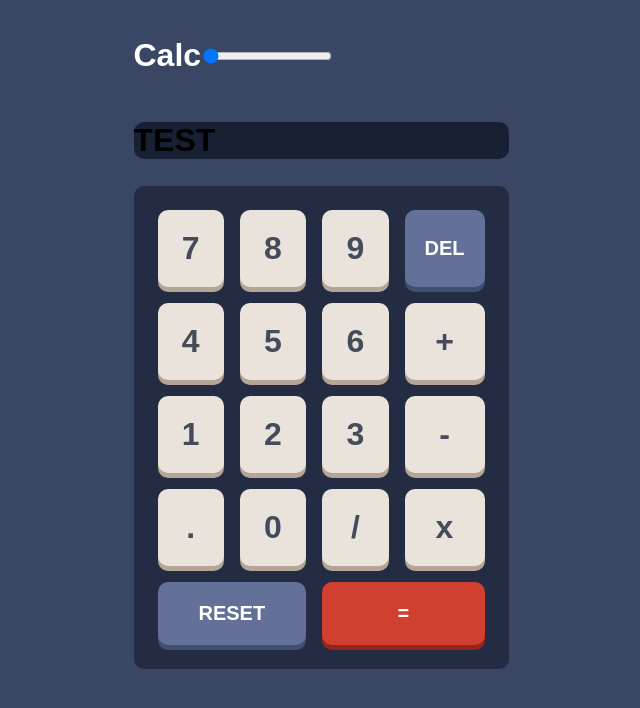
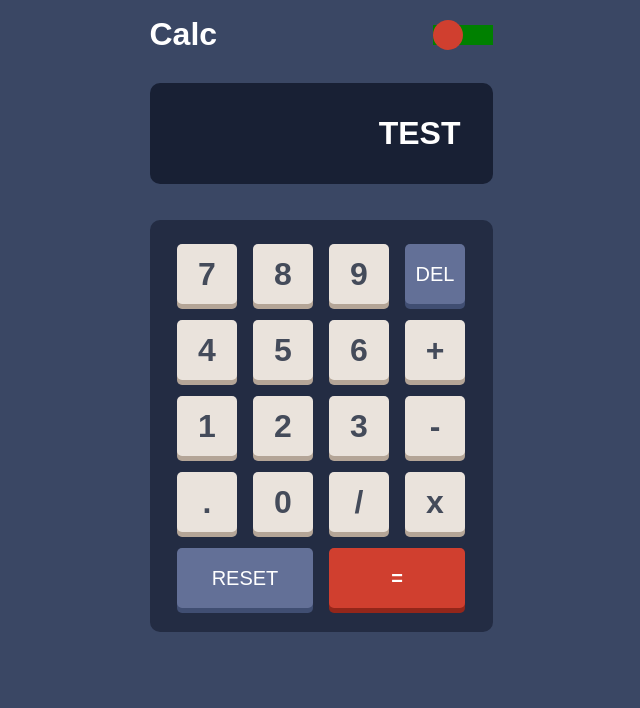
Before and after one commit to Andrekode/fm-calculator-app, a React (Create React App) app: page / in a window 1280 px wide. Shown: the top 708 px of the page, without its empty margins (319-959 px from the left). Built offline with nearby package versions, Linux system fonts and the light colour scheme.

Commit message:
styled inputrange

```diff
--- a/src/App.js
+++ b/src/App.js
@@ -15,10 +15,13 @@ export default function App() {
 
   const handleChange = (e) => {
     const { value } = e.target
-    setTheme({ value })
+    setTheme((prevTheme) => {
+      return { ...prevTheme, value }
+    })
   }
 
   return (
+    <React.StrictMode>
       <ThemeProvider
         theme={
           theme.value === '1'
@@ -38,5 +41,6 @@ export default function App() {
           <ContainerGridButtons>{buttons}</ContainerGridButtons>
         </Container>
       </ThemeProvider>
+    </React.StrictMode>
   )
 }
--- a/src/Components/button/style.js
+++ b/src/Components/button/style.js
@@ -11,7 +11,7 @@ export const StyledButton = styled(Button)`
   justify-content: center;
   align-items: center;
   padding: 1.25rem;
-  border-radius: 10px;
+  border-radius: 5px;
   box-shadow: 0 5px ${(props) => props.theme.keysPrimaryShdw};
 
   border: 0;
@@ -22,6 +22,7 @@ export const StyledButtonSecondary = styled(StyledButton)`
   background-color: ${(props) => props.theme.keysSecondaryBg};
   color: #ffff;
   box-shadow: 0 5px ${(props) => props.theme.keysSecondaryShdw};
+  font-weight: 400;
 
   &:nth-last-of-type(2) {
     grid-column: 1 / span 2;
--- a/src/Components/container/style.js
+++ b/src/Components/container/style.js
@@ -10,4 +10,6 @@ export const Container = styled.div`
 
 export const FlexContainer = styled.div`
   display: flex;
+  justify-content: space-between;
+  margin-bottom: 1.875em;
 `
--- a/src/Components/gridWrapper/style.js
+++ b/src/Components/gridWrapper/style.js
@@ -4,13 +4,9 @@ export const ContainerGridButtons = styled.div`
   background-color: ${(props) => props.theme.keyPadnTglBg};
   border-radius: 10px;
   padding: 1.5em;
-  margin-left: auto;
-  margin-right: auto;
-  /* min-width: 285px; */
-  max-width: 375px;
-
   display: grid;
   place-content: center;
   gap: 1em;
-  grid-template-columns: repeat(4, 1fr);
+  grid-template-columns: repeat(4, 60px);
+  grid-template-rows: repeat(5, 60px);
 `
--- a/src/Components/inputDisplay/style.js
+++ b/src/Components/inputDisplay/style.js
@@ -2,9 +2,13 @@ import styled from 'styled-components'
 import InputDisplay from './index'
 
 export const StyledInputDisplay = styled(InputDisplay)`
-  background-color: #182034;
+  background-color: ${(props) => props.theme.screenBg};
+  color: ${(props) => props.theme.titleClr};
   font-size: 32px;
+  text-align: right;
   border-radius: 10px;
   width: 100%;
+  padding: 1em;
+  margin-bottom: 1.125em;
   border: 0;
 `
--- a/src/Components/inputRange/style.js
+++ b/src/Components/inputRange/style.js
@@ -1,4 +1,59 @@
 import styled from 'styled-components'
 import InputRange from './index'
 
-export const StyledInputRange = styled(InputRange)``
+const height = '20px'
+const thumbHeight = 30
+const trackHeight = '16px'
+
+export const StyledInputRange = styled(InputRange)`
+  overflow: hidden;
+  display: block;
+  appearance: none;
+  max-width: 60px;
+  width: 100%;
+  margin: 0;
+  background-color: transparent;
+
+  &:focus {
+    outline: none;
+  }
+
+  &::-webkit-slider-runnable-track {
+    width: 100%;
+    height: ${height};
+    background: green;
+  }
+
+  &::-webkit-slider-thumb {
+    position: relative;
+    appearance: none;
+    height: ${thumbHeight}px;
+    width: ${thumbHeight}px;
+    background: ${(props) => props.theme.keySingularBgNTglclr};
+    border-radius: 100%;
+    border: 0;
+    top: 50%;
+    transform: translateY(-50%);
+    /* box-shadow: ; */
+    transition: background-color 150ms;
+  }
+
+  &::-moz-range-track {
+    height: ${height};
+
+    border-radius: 10px;
+    background: ${(props) => props.theme.keyPadnTglBg};
+  }
+
+  &::-moz-range-thumb {
+    appearance: none;
+    margin: 0;
+
+    height: ${thumbHeight};
+    width: ${thumbHeight};
+    background: ${(props) => props.theme.keySingularBgNTglclr};
+    border-radius: 100%;
+    border: 0;
+    transition: background-color 150ms;
+  }
+`
--- a/src/GlobalStyles.styles.js
+++ b/src/GlobalStyles.styles.js
@@ -1,17 +1,23 @@
 import { createGlobalStyle } from 'styled-components'
-import { themeOne, themeTwo, themeThree } from './Components/themes/themes'
 
 export const GlobalStyles = createGlobalStyle`
     @import url('https://fonts.googleapis.com/css2?family=League+Spartan:wght@400;700&display=swap');
 
 
+
+    * {
+        box-sizing: border-box;
+        padding: 0;
+        margin: 0;
+
+    }
+
     body {
         font-family: 'League Spartan', sans-serif;
         font-size: 1rem;
         background-color: ${(props) => props.theme.mainBg};
-        margin: 0;
-        padding: 0;
-        /* color: ${(props) => props.theme.primaryClr}; */
+
+
 
     }
 
```
Lines whose indentation alone changed are shown as unchanged.
